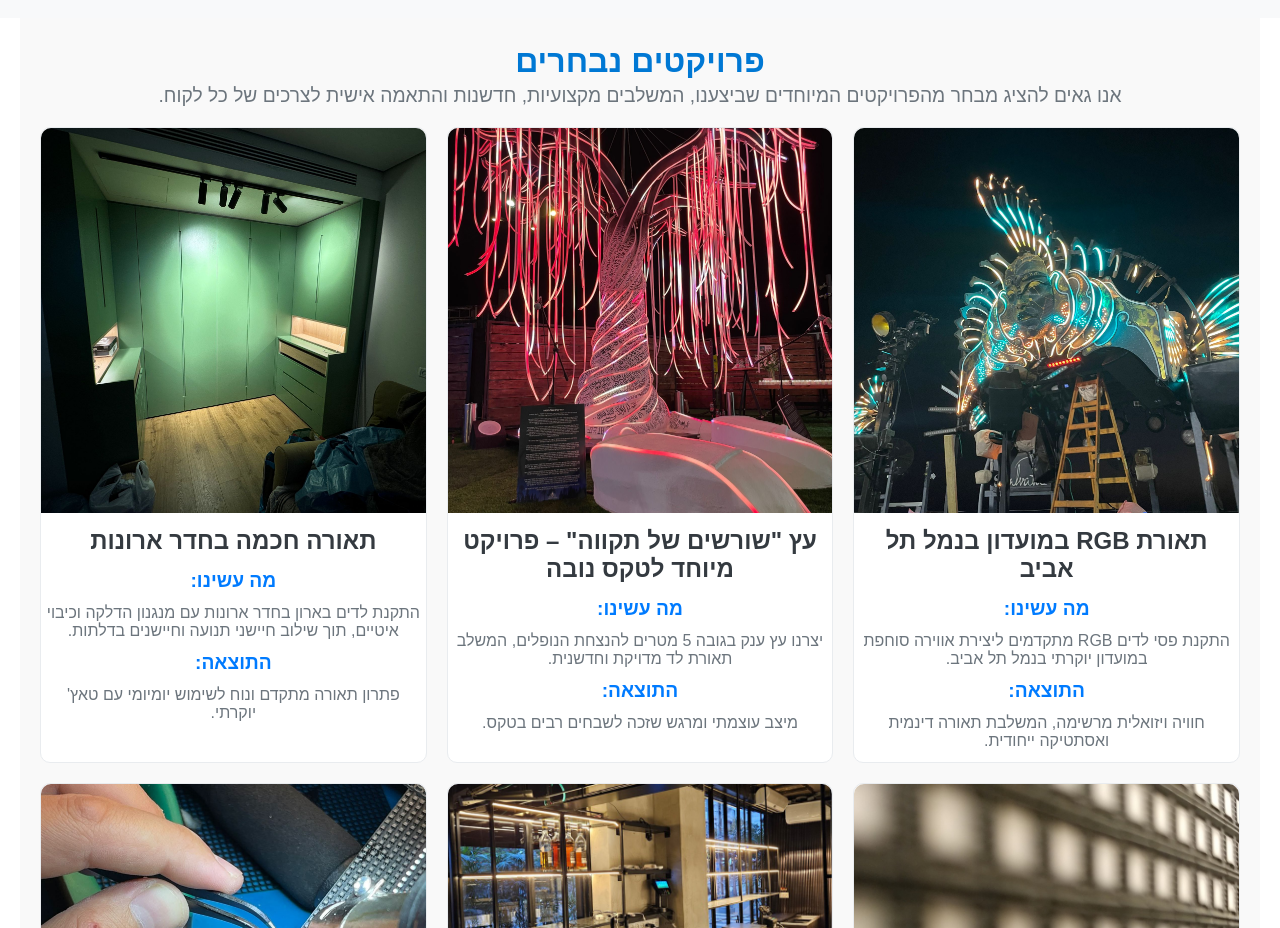
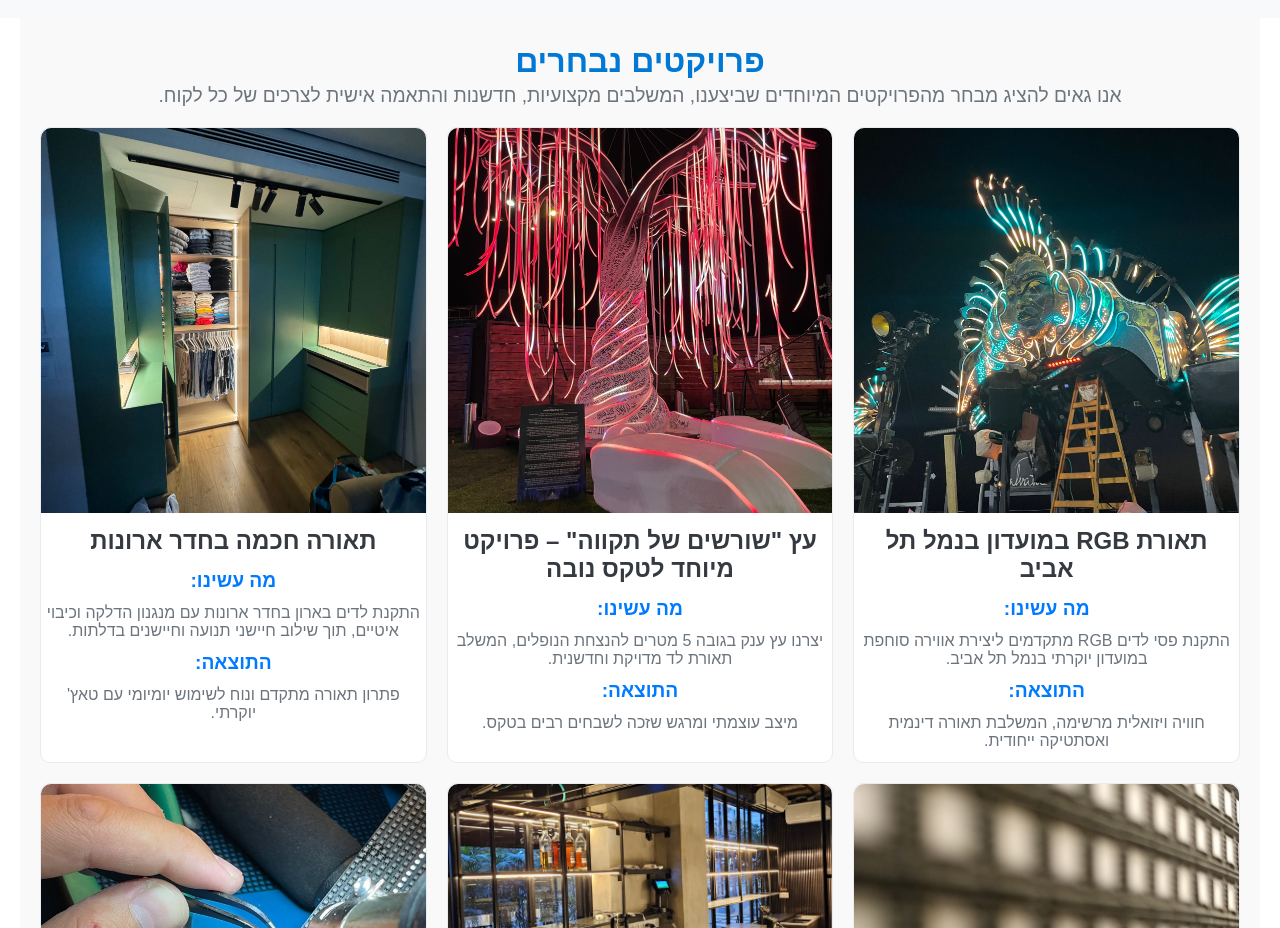
Before and after one commit to karavani/zano-led-solutions, a React (Create React App) app: page / in a window 1280 px wide. Shown: the part 2740-3668 px from the top of the page. Built offline with nearby package versions, Linux system fonts and the light colour scheme.

Commit message:
fix project img path

```diff
--- a/src/components/Projects.js
+++ b/src/components/Projects.js
@@ -55,7 +55,7 @@ const Projects = () => {
         </div>
         <div ref={ref3} className={`project ${inView2 ? "visible" : "hidden"}`}>
           <LazyLoadImage
-            src="led-project4.jpg"
+            src="led-project3.jpg"
             alt="תאורה חכמה בחדר ארונות"
             effect="blur"
           />
```
